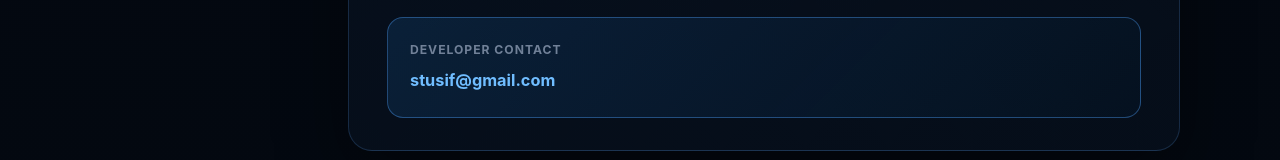
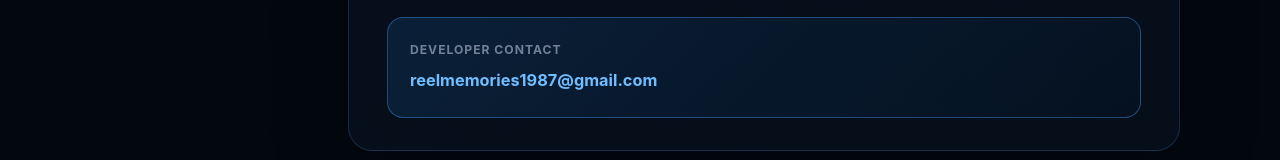
Before and after one commit to reelmemories/uptilink, a plain HTML site: page privacy-policy.html in a window 1280 px wide. Shown: the part 5787-5947 px from the top of the page. Drawn offline with Linux system fonts and the light colour scheme.

Commit message:
Update privacy-policy.html

```diff
--- a/privacy-policy.html
+++ b/privacy-policy.html
@@ -1015,9 +1015,9 @@
 
               <a
                 class="contact-email"
-                href="mailto:stusif@gmail.com?subject=UptiLink%20Privacy"
+                href="mailto:reelmemories1987@gmail.com?subject=UptiLink%20Privacy"
               >
-                stusif@gmail.com
+                reelmemories1987@gmail.com
               </a>
             </div>
           </section>
```
